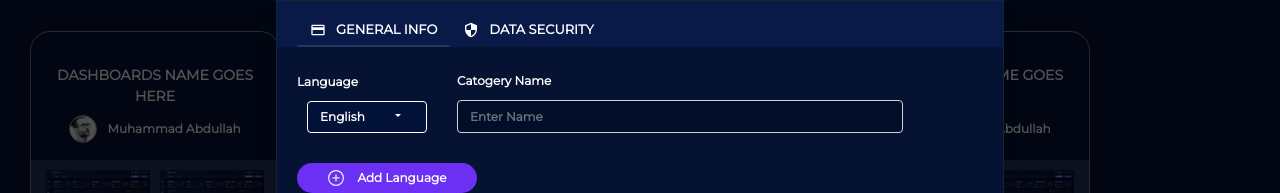
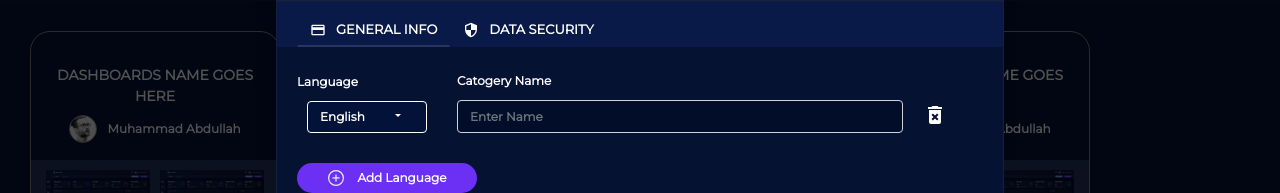
Before and after one commit to Nimra2212/Dashbaord-in-React, a React (Create React App) app: page / in a window 1280 px wide. Both pictures are taken after a click on the button "CREATE NEW CATEGORY". Shown: the part 130-323 px from the top of the page. Built offline with nearby package versions, Linux system fonts and the light colour scheme.

Commit message:
dashbaord in react

```diff
--- a/src/components/header.jsx
+++ b/src/components/header.jsx
@@ -22,13 +22,7 @@ const Header = () => {
   const [isOpen, setIsOpen] = useState(false);
   const [dashData, setDashData] = useState([1, 2, 3, 4, 5, 6, 7, 8]);
   const [dark, setMode] = useState(true);
-  const [inputField, setinputField] = useState([]);
 
-  const inputValue = (e, id) => {
-    let addVal = [...inputField];
-    addVal[id] = e
-    setinputField(addVal);
-  };
   const togglePopup = () => {
     setIsOpen(!isOpen);
   };
@@ -42,7 +36,6 @@ const Header = () => {
   const addCard = () => {
     setDashData([...dashData, 1]);
     setIsOpen(!isOpen);
-    setinputField("");
   };
   return (
     <div className={dark ? "mainDiv dark-mode" : "mainDiv light-mode"}>
@@ -141,8 +134,6 @@ const Header = () => {
         check={isOpen}
         togglePopup={togglePopup}
         addCard={addCard}
-        inputField={inputField}
-        inputValue={inputValue}
       />
       <div className="dashboard d-flex align-content-start flex-wrap">
         {dashData.map((data, ind) => {
--- a/src/components/popup.jsx
+++ b/src/components/popup.jsx
@@ -15,7 +15,13 @@ import AddBoxIcon from "@material-ui/icons/AddBox";
 const Popup = (props) => {
   const [value, setValue] = useState("");
   const [form, setForm] = useState([""]);
+  const [inputField, setinputField] = useState([]);
 
+  const inputValue = (e, id) => {
+    let addVal = [...inputField];
+    addVal[id] = e.target.value
+    setinputField(addVal);
+  };
   const handleSelect = (e, id) => {
     let selectVal = [...value];
     selectVal[id] = e
@@ -34,6 +40,10 @@ const Popup = (props) => {
         return newData.id !== form[ind].id;
       });
     });
+    value.splice(ind, 1)
+    setValue(value)
+    inputField.splice(ind, 1)
+    setinputField(inputField)
   };
 
   return (
@@ -86,13 +96,14 @@ const Popup = (props) => {
                         <div className="fieldTwo form-group">
                           <label>Catogery Name</label>
                           <input
-                          onChange={e => props.inputValue(e, ind)}
+                          onChange={e => inputValue(e, ind)}
                             type="input"
+                            value={inputField[ind] || ""}
                             className="form-control"
                             placeholder="Enter Name"
                           ></input>
                         </div>
-                      {form.length>1 ?  <DeleteForeverIcon onClick={() => decrement(data, ind)} className="deleteIcon" ></DeleteForeverIcon> : ""}
+                      {form.length>=1 ?  <DeleteForeverIcon onClick={() => decrement(data, ind)} className="deleteIcon" ></DeleteForeverIcon> : ""}
                       </form>
                     );
                   })}
```
